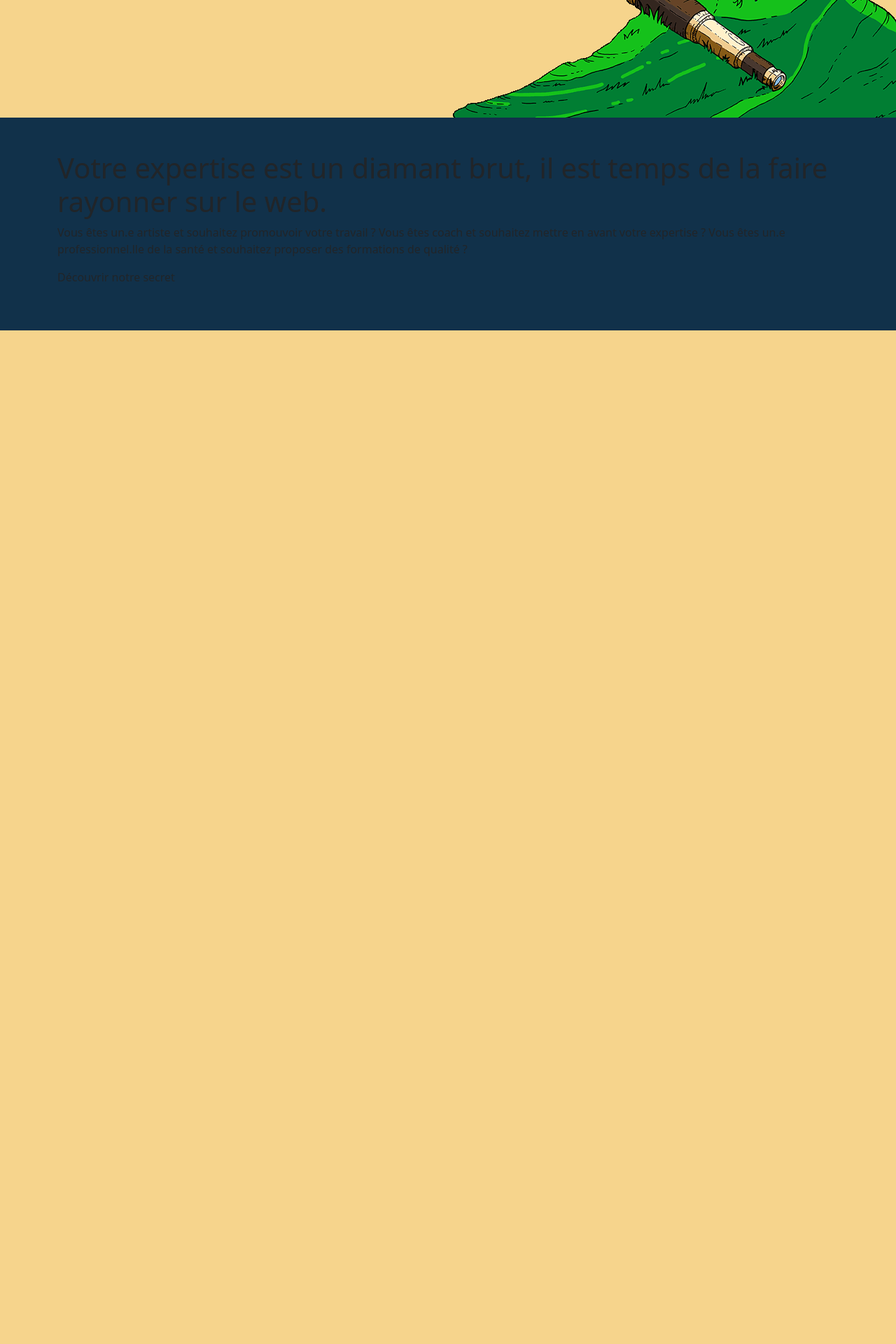
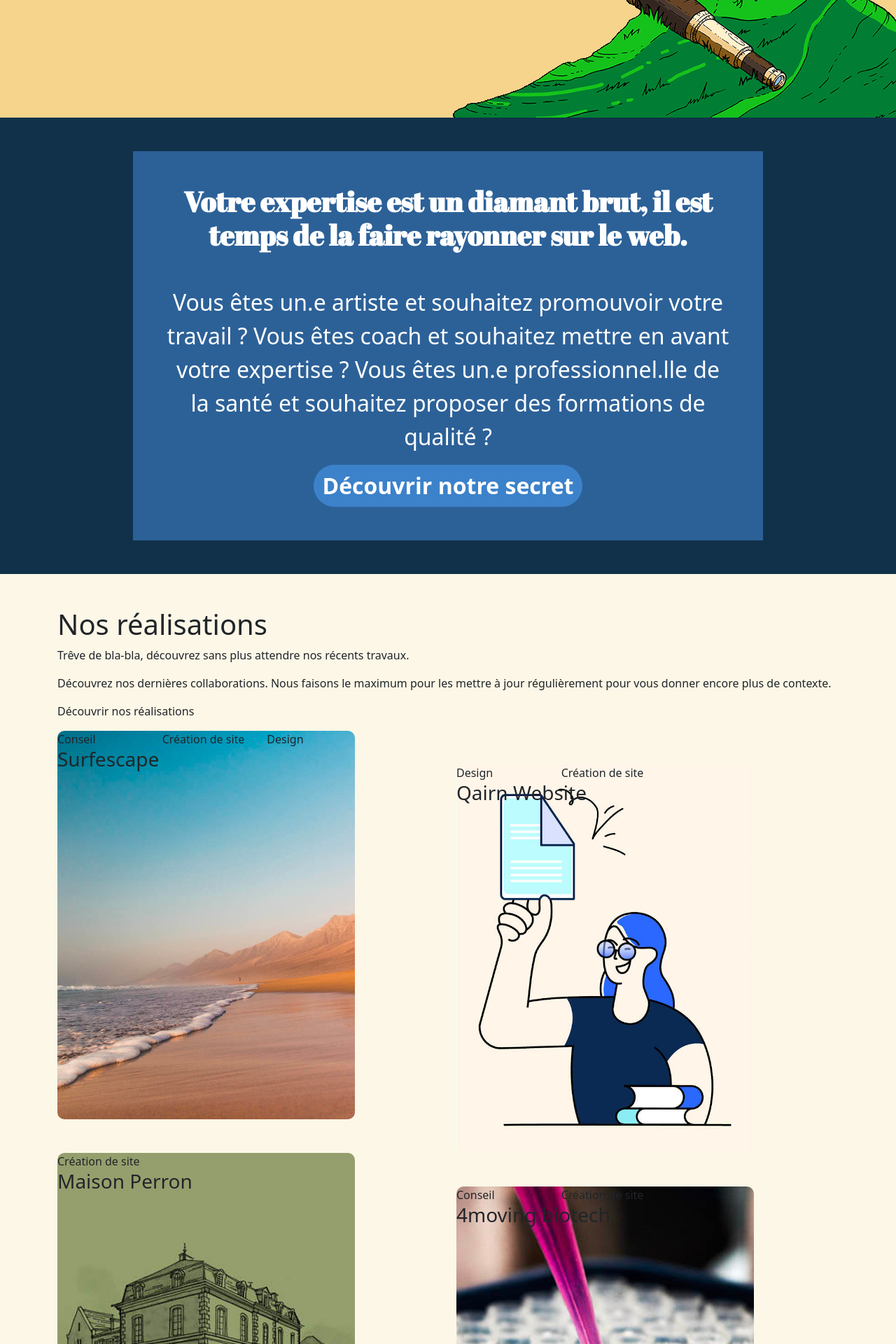
Before and after one commit to cfuent-es/TSI, a PHP site: page /professor.html in a window 1280 px wide; the page is wider, and only the part inside the window is pictured. Shown: the part 3160-5080 px from the top of that part at 70% size. Before the commit the page ends 3632 px from the top of that part, so only its background shows below. Run offline with PHP 8.4, Linux system fonts and the light colour scheme; some web fonts are replaced.

Commit message:
acerto site p1 front2

```diff
--- a/sem2/TSIN32B_front2/p1_img_to_html/css/style.css
+++ b/sem2/TSIN32B_front2/p1_img_to_html/css/style.css
@@ -46,3 +46,65 @@
 .home4{
     background-color: #11314a;
 }
+
+.home4-interno{
+    background-color: #2c6198;
+    color: white;
+    max-width: 900px;
+}
+
+.home4-interno h1 {
+    font-family: 'Abril Fatface', cursive;
+    font-weight: 600;
+    font-size: 2.5rem;
+}
+
+.home4-interno p {
+    font-size: 2rem;
+}
+
+.home4-btn {
+    border-radius: 30px;
+    font-size: 2rem;
+    background-color: #3c82ca;
+    border: 0;
+    font-weight: 600;
+}
+
+.home5{
+    background-color: #fcf7e7;
+}
+
+.home5-img{
+    width: 425px;
+    height: 555px;
+    border-radius: 10px;
+}
+
+.home5-img1{
+    background: url(../images/home5-img1.jpg) center no-repeat;
+}
+
+.home5-img2{
+    background: url(../images/home5-img2.jpg) center no-repeat;
+}
+
+.home5-img3{
+    background: url(../images/home5-img3.jpg) center no-repeat;
+}
+
+.home5-img4{
+    background: url(../images/home5-img4.jpg) center no-repeat;
+}
+
+.home6{
+    background-color: #ededed;
+}
+
+.home6-btn{
+    border-radius: 30px;
+    font-size: 2rem;
+    background-color: #3c82ca;
+    border: 0;
+    font-weight: 600;
+}
--- a/sem2/TSIN32B_front2/p1_img_to_html/professor.html
+++ b/sem2/TSIN32B_front2/p1_img_to_html/professor.html
@@ -12,6 +12,7 @@
         <link rel="preconnect" href="https://fonts.googleapis.com">
         <link rel="preconnect" href="https://fonts.gstatic.com" crossorigin>
         <link href="https://fonts.googleapis.com/css2?family=Calistoga&display=swap" rel="stylesheet">
+        <link href="https://fonts.googleapis.com/css2?family=Abril+Fatface&display=swap" rel="stylesheet">
 
         <link href="css/bootstrap.min.css" rel="stylesheet">
         <link href="css/style.css" rel="stylesheet">
@@ -60,7 +61,7 @@
                         <img src="images/home2-passaro.png" alt="">
                     </div>
                 </div>
-                <div class="row text-center">
+                <div class="text-center">
                     <p>
                         Nos expertise
                     </p>
@@ -76,7 +77,6 @@
 
         <div class="home3">
             <div class="container">
-                <div class="row">
                 <h1>
                     Conseil
                 </h1>
@@ -88,12 +88,11 @@
                 </p>
             </div>
         </div>
-        </div>
 
         <div class="home4 p-5">
-            <div class="container">
-                <div class="row">
-                    <h1>
+            <div class="container home4-interno p-5 ml-5 mr-5 text-center">
+
+                    <h1 class="mb-5">
                         Votre expertise est un diamant brut, il est temps de la faire rayonner sur le web.
                     </h1>
 
@@ -104,11 +103,112 @@
 
                     </p>
 
+                    <button class="btn btn-secondary home4-btn">
+                        Découvrir notre secret
+                    </button>
+
+            </div>
+        </div>
+
+        <div class="home5 p-5">
+            <div class="container">
+                <h1>
+                    Nos réalisations
+                </h1>
+
                 <p>
-                        Découvrir notre secret
+                    Trêve de bla-bla, découvrez sans plus attendre nos récents travaux.
                 </p>
 
+                <p>
+                    Découvrez nos dernières collaborations. Nous faisons le maximum pour les mettre à jour
+                    régulièrement pour vous donner encore plus de contexte.
+                </p>
+
+                <p>
+                    Découvrir nos réalisations
+                </p>
+
+                <div class="row">
+                    <div class="col-6">
+                        <div class="home5-img home5-img1 position-relative">
+                            <div class="row">
+                                <div class="col-4">
+                                    Conseil
                                 </div>
+                                <div class="col-4">
+                                    Création de site
+                                </div>
+                                <div class="col-4">
+                                    Design
+                                </div>
+                            </div>
+                            <h3>
+                                Surfescape
+                            </h3>
+                        </div>
+                    </div>
+                    <div class="col-6">
+                        <div class="home5-img home5-img2 mt-5">
+                            <div class="row">
+                                <div class="col-4">
+                                    Design
+                                </div>
+                                <div class="col-4">
+                                    Création de site
+                                </div>
+                            </div>
+                            <h3>
+                                Qairn Website
+                            </h3>
+                        </div>
+                    </div>
+                </div>
+                <div class="row">
+                    <div class="col-6">
+                        <div class="home5-img home5-img3">
+                            <div class="row">
+                                <div class="col-4">
+                                    Création de site
+                                </div>
+                            </div>
+                            <h3>
+                                Maison Perron
+                            </h3>
+                        </div>
+                    </div>
+                    <div class="col-6">
+                        <div class="home5-img home5-img4 mt-5">
+                            <div class="row">
+                                <div class="col-4">
+                                    Conseil
+                                </div>
+                                <div class="col-4">
+                                    Création de site
+                                </div>
+                            </div>
+                            <h3>
+                                4moving biotech
+                            </h3>
+                        </div>
+                    </div>
+                </div>
+            </div>
+        </div>
+
+        <div class="home6 p-5">
+            <div class="container">
+
+                <h2>
+                    Découvrez notre travail et jetez un oeil à nos précédents travaux
+                    <br>
+                    !
+                </h2>
+
+                <div class="btn btn-secondary home6-btn">
+                    Voir plus
+                </div>
+
             </div>
         </div>
 
```
Also changed, not shown: sem2/TSIN32B_front2/p1_img_to_html/images/home5-img1.jpg (added), sem2/TSIN32B_front2/p1_img_to_html/images/home5-img2.jpg (added), sem2/TSIN32B_front2/p1_img_to_html/images/home5-img3.jpg (added), sem2/TSIN32B_front2/p1_img_to_html/images/home5-img4.jpg (added), sem2/TSIN32B_front2/p1_img_to_html/images/home5-img_.jpg (added), sem2/TSIN32B_front2/p1_img_to_html/images/home5-img___.jpg (added), sem2/TSIN32B_front2/p1_img_to_html/images/home6-passaro.png (added). Lines whose indentation alone changed are shown as unchanged.
